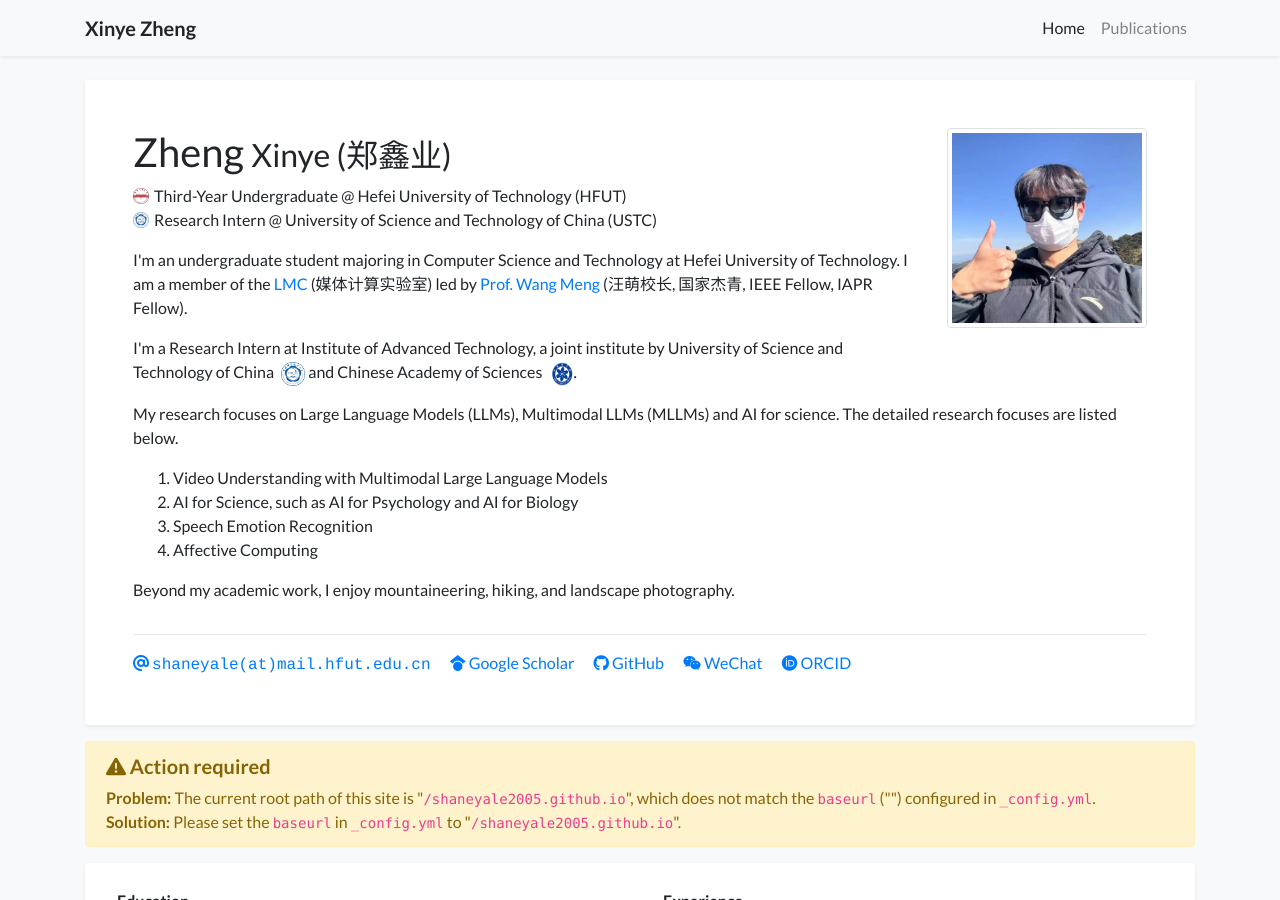
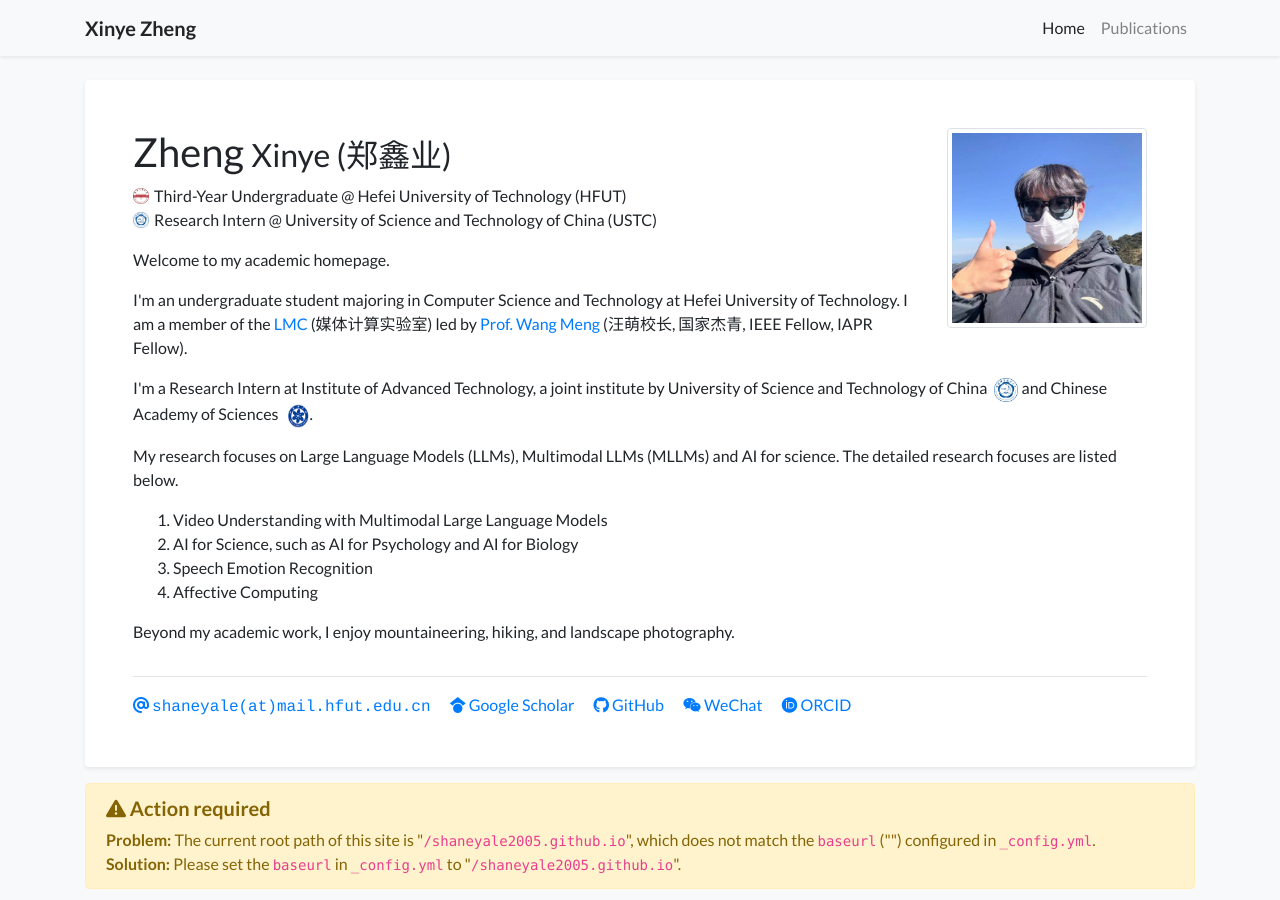
Before and after one commit to shaneyale2005/shaneyale2005.github.io, a Jekyll site: the page built from index.html, in a window 1280 px wide and 900 px high. Built offline with Jekyll 4.4.1, drawn with Linux system fonts in a browser that asks for light colours; nearby versions of some CDN libraries; a style sheet for code colours, icons or effects is not loaded.

Commit message:
updated profile.yml

```diff
--- a/_data/profile.yml
+++ b/_data/profile.yml
@@ -22,6 +22,9 @@ orcid: 0009-0008-2361-2591
 
 short_bio_text_justify: false
 short_bio: >-
+  <p>
+    Welcome to my academic homepage.
+  </p>
   <p>
     I'm an undergraduate student majoring in Computer Science and Technology at Hefei University of Technology. I am a member of the <a href="https://ci.hfut.edu.cn/info/1162/14469.htm" target="_blank">LMC</a> (媒体计算实验室) led by <a href="https://scholar.google.com/citations?hl=en&user=rHagaaIAAAAJ&view_op=list_works&sortby=pubdate" target="_blank"> Prof. Wang Meng</a> (汪萌校长, 国家杰青, IEEE Fellow, IAPR Fellow).
   </p>
```
